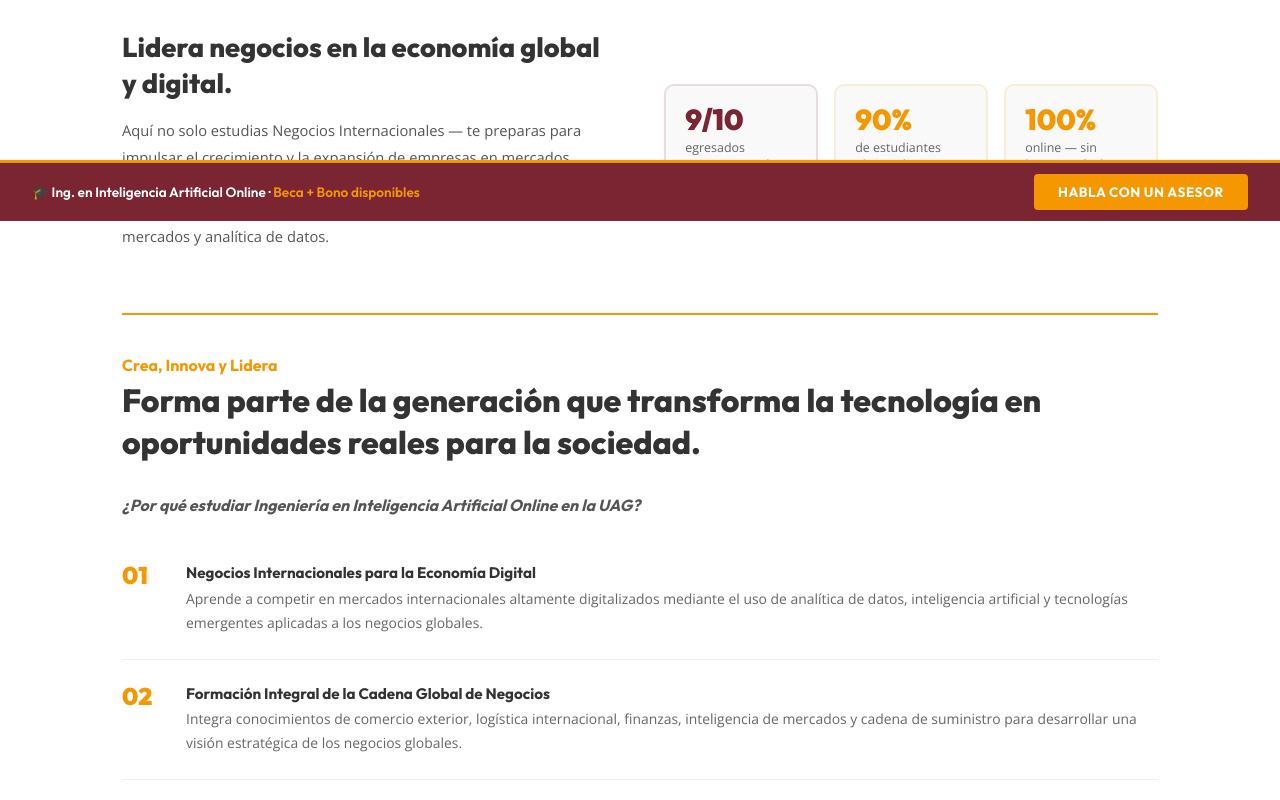
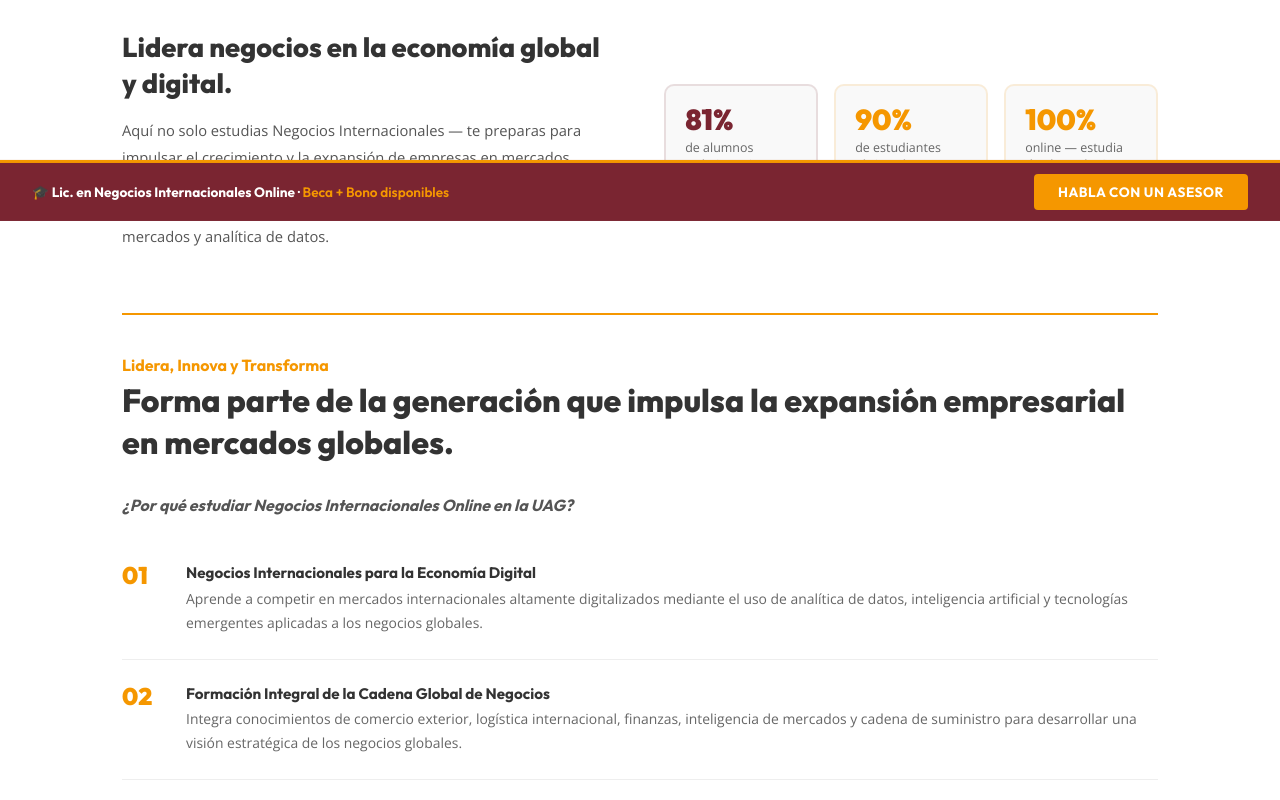
Before and after one commit to STORYLABAGENCY/uag-ni-landing, a Next.js app: page /negocios-internacionales in a window 1280 px wide. Shown: the part 640-1440 px from the top of the page. Built offline with nearby package versions, Linux system fonts and the light colour scheme.

Commit message:
Fix textos NI: quitar referencias a IA

```diff
--- a/app/negocios-internacionales/page.js
+++ b/app/negocios-internacionales/page.js
@@ -101,11 +101,11 @@ const TESTIMONIOS = [
 ];
 
 const FAQS = [
-  { q:"¿El título tiene validez oficial?", a:"Sí, tiene la misma validez oficial que los presenciales, avalados por la SEP y con el prestigio UAG." },
-  { q:"¿Necesito ir al campus?", a:"No. Los programas son 100% online. Sin embargo, como estudiante UAG puedes acceder al campus y disfrutar de las instalaciones." },
-  { q:"¿Cómo funciona Canvas?", a:"Campus Digital UAG con clases grabadas y en vivo, foros, recursos descargables y soporte técnico permanente." },
-  { q:"¿Hay becas disponibles?", a:"Sí, existen opciones de beca y financiamiento disponibles también para estudiantes de modalidad en línea." },
-  { q:"¿Puedo estudiar mientras trabajo?", a:"Sí, contamos con programas 100% en línea con horarios flexibles para adaptarse a tu vida profesional." },
+  { q:"¿El título tiene validez oficial?", a:"Sí, tiene la misma validez oficial que los presenciales, avalados por la SEP y con el prestigio UAG de más de 90 años." },
+  { q:"¿Necesito ir al campus?", a:"No. El programa es 100% online. Sin embargo, como estudiante UAG puedes acceder al campus y disfrutar de sus instalaciones cuando lo desees." },
+  { q:"¿Qué es el Coach Académico?", a:"Es un acompañante personalizado asignado durante toda tu carrera. Te ayuda a mantener el ritmo, resolver dudas y alcanzar tus metas académicas y profesionales." },
+  { q:"¿Hay becas disponibles?", a:"Sí, existen opciones de beca y bono disponibles para estudiantes de modalidad en línea. Habla con un asesor para conocer las condiciones según tu perfil." },
+  { q:"¿Puedo estudiar mientras trabajo?", a:"Sí. El modelo es flexible, con clases grabadas disponibles 24/7. El 81.66% de nuestros alumnos trabajan mientras estudian." },
   { q:"¿Cuándo es el próximo inicio?", a:"El próximo inicio es el 7 de septiembre de 2026. Contáctanos para asegurar tu lugar con la beca disponible." },
 ];
 
@@ -143,7 +143,7 @@ export default function IAPage() {
       const { error } = await supabase.from("solicitudes").insert([{
         nombre:formData.nombre, email:formData.email,
         telefono:formData.telefono,
-        programa:"Ingeniería en Inteligencia Artificial",
+        programa:"Licenciatura en Negocios Internacionales",
         fecha:new Date().toISOString()
       }]);
       if(error) throw error;
@@ -375,9 +375,9 @@ export default function IAPage() {
           {/* Métricas de social proof — MEJORA 5 */}
           <div style={{ display:"grid", gridTemplateColumns:"repeat(3,1fr)", gap:"1rem" }}>
             {[
-              { num:"9/10", label:"egresados consigue empleo en menos de 1 año", color:"#7a2531" },
+              { num:"81%", label:"de alumnos trabajan mientras estudian", color:"#7a2531" },
               { num:"90%", label:"de estudiantes obtiene beca o apoyo financiero", color:"#f59700" },
-              { num:"100%", label:"online — sin horarios rígidos ni clases obligatorias", color:"#f59700" },
+              { num:"100%", label:"online — estudia desde cualquier lugar del mundo", color:"#f59700" },
             ].map((m,i)=>(
               <div key={i} style={{ padding:"1.2rem", background:"#f9f9f9", borderRadius:"10px", border:`2px solid ${m.color}22` }}>
                 <p style={{ fontFamily:"'Outfit',sans-serif", fontSize:"1.8rem", fontWeight:900, color:m.color, lineHeight:1, marginBottom:"0.3rem" }}>{m.num}</p>
@@ -388,13 +388,13 @@ export default function IAPage() {
         </div>
 
         <div style={{ paddingTop:"2.5rem", borderTop:"2px solid #f59700" }}>
-          <p style={{ fontFamily:"'Outfit',sans-serif", fontSize:"1rem", fontWeight:700, color:"#f59700", marginBottom:"0.3rem" }}>Crea, Innova y Lidera</p>
+          <p style={{ fontFamily:"'Outfit',sans-serif", fontSize:"1rem", fontWeight:700, color:"#f59700", marginBottom:"0.3rem" }}>Lidera, Innova y Transforma</p>
           <h2 style={{ fontSize:"clamp(1.4rem,3vw,2rem)", fontWeight:800, color:"#333", marginBottom:"2rem", lineHeight:1.3 }}>
-            Forma parte de la generación que transforma la tecnología en oportunidades reales para la sociedad.
+            Forma parte de la generación que impulsa la expansión empresarial en mercados globales.
           </h2>
 
           <p style={{ fontFamily:"'Outfit',sans-serif", fontSize:"1rem", fontWeight:700, color:"#555", fontStyle:"italic", marginBottom:"1.5rem" }}>
-            ¿Por qué estudiar Ingeniería en Inteligencia Artificial Online en la UAG?
+            ¿Por qué estudiar Negocios Internacionales Online en la UAG?
           </p>
 
           <div style={{ display:"flex", flexDirection:"column" }}>
@@ -476,7 +476,7 @@ export default function IAPage() {
       {/* ── POR QUÉ UAG ONLINE ── */}
       <section style={{ padding:"4rem 2rem", background:"#fff" }}>
         <div style={{ maxWidth:"1100px", margin:"0 auto" }}>
-          <h2 style={{ fontFamily:"'Outfit',sans-serif", fontSize:"clamp(1.4rem,3vw,2rem)", fontWeight:800, color:"#333", marginBottom:"0.5rem" }}>Más que una carrera. Una experiencia UAG.</h2>
+          <h2 style={{ fontFamily:"'Outfit',sans-serif", fontSize:"clamp(1.4rem,3vw,2rem)", fontWeight:800, color:"#333", marginBottom:"0.5rem" }}>Más que una licenciatura. Una experiencia UAG global.</h2>
           <div style={{ width:"60px", height:"3px", background:"#f59700", marginBottom:"2.5rem" }} />
           <div className="uag-exp-grid" style={{ display:"grid", gridTemplateColumns:"repeat(3,1fr)", gap:"1rem" }}>
             {[
@@ -911,7 +911,7 @@ export default function IAPage() {
       <section style={{ padding:"5rem 2rem", background:"#fff", borderTop:"4px solid #f59700", textAlign:"center" }}>
         <div style={{ maxWidth:"700px", margin:"0 auto" }}>
           <h2 style={{ fontFamily:"'Outfit',sans-serif", fontSize:"clamp(1.5rem,4vw,2.4rem)", fontWeight:900, color:"#333", marginBottom:"0.8rem", lineHeight:1.1 }}>
-            ¿Listo para diseñar el futuro con IA?
+            ¿Listo para liderar negocios en el mundo global?
           </h2>
           <p style={{ fontSize:"0.95rem", color:"#777", marginBottom:"2.5rem", lineHeight:1.7 }}>
             Inicio 7 de septiembre de 2026 · Beca + Bono disponibles · Sin examen de admisión
@@ -933,7 +933,7 @@ export default function IAPage() {
       {/* ── STICKY BAR ── */}
       <div className={`sticky-bar ${scrollY>400?"show":""}`}>
         <p style={{ fontFamily:"'Outfit',sans-serif", fontSize:"0.85rem", fontWeight:600, color:"#fff" }}>
-          🎓 Ing. en Inteligencia Artificial Online · <span style={{ color:"#f59700" }}>Beca + Bono disponibles</span>
+          🎓 <strong>Lic. en Negocios Internacionales Online</strong> · <span style={{ color:"#f59700" }}>Beca + Bono disponibles</span>
         </p>
         <a href="#formulario">
           <button className="btn-orange" style={{ whiteSpace:"nowrap", padding:"0.55rem 1.5rem" }}>HABLA CON UN ASESOR</button>
```
